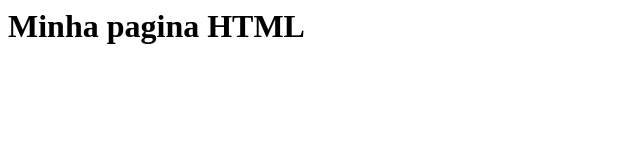
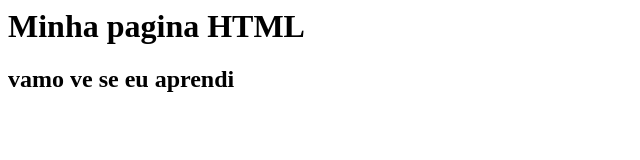
Before and after one commit to EsterAmorim/gama-no-github, a plain HTML site: page index.html in a window 1280 px wide. Shown: the whole page, without its empty margins (0-640 px from the left). Drawn offline with Linux system fonts and the light colour scheme.

Commit message:
alteracao no index

```diff
--- a/index.html
+++ b/index.html
@@ -1,5 +1,6 @@
 <html>
 	<body>
 		<h1>Minha pagina HTML</h1>
+		<h2>vamo ve se eu aprendi</h2>
 	</body>
 </html>
```
